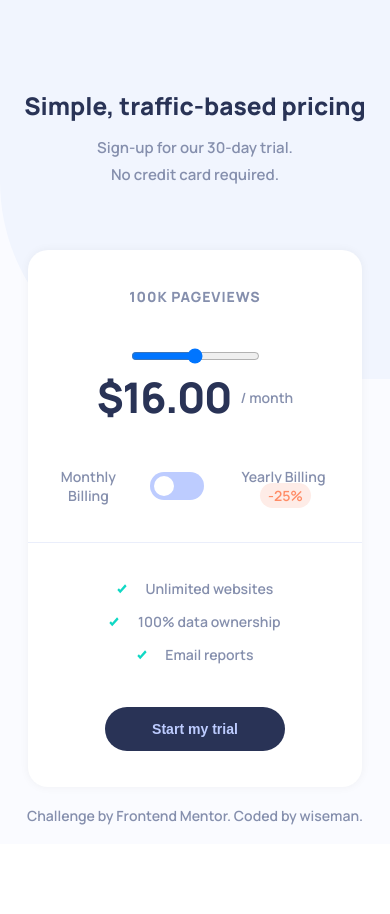
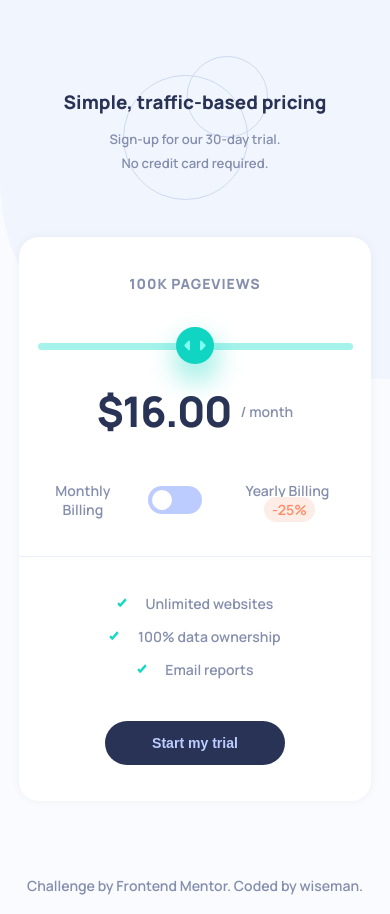
Before and after one commit to wiseman88/vue-card-template, a Vue app: page / in a window 390 px wide. Before the commit the page ends 844 px from the top, so only its background shows below. Built offline with nearby package versions, Linux system fonts and the light colour scheme.

Commit message:
mobile version done

```diff
--- a/src/App.vue
+++ b/src/App.vue
@@ -4,8 +4,10 @@
 
     </div>
     <div>
-      <div class="card-content">
-      <h1>
+      <div class="card-wrapper">
+      <div>
+        <div class="circles"></div>
+        <h1 class="heading-1">
           Simple, traffic-based pricing
         </h1>
         <div class="heading-2">
@@ -15,6 +17,7 @@
           <h2>
             No credit card required.
           </h2>
+        </div>
       </div>
 
       <card-component></card-component>
@@ -45,7 +48,7 @@ export default {
   position: relative;
   text-align: center;
   z-index: 1;
-  height: 100vh;
+  min-height: 100vh;
 }
 
 .bg {
@@ -70,4 +73,69 @@ export default {
   font-weight: $font-lg;
 }
 
+  .card-wrapper {
+  position: relative;
+  z-index: 10;
+  margin: 0 auto;
+
+  h1 {
+    font-weight: $font-lg;
+    font-size: rem(20px);
+    color: $dark-saturated-blue;
+    padding-top: rem(95px);
+    padding-bottom: rem(16px);
+  }
+
+  .heading-2 {
+    h2 {
+      color: $grayish-blue;
+      font-weight: $font-md;
+      font-size: rem(14px);
+
+      &:not(:last-of-type) {
+        margin-bottom: rem(6px);
+      }
+    }
+  }
+
+  .price-content {
+    margin-bottom: rem(44px);
+  }
+
+  .price {
+    margin-right: rem(10px);
+    font-size: rem(45px);
+    color: $dark-saturated-blue;
+    letter-spacing: rem(- 1.5px);
+  }
+
+  .check {
+    margin-bottom: 14px;
+  }
+
+  .check-icon {
+    margin-right: rem(20px);
+
+    img {
+      width: 10px;
+      height: 10px;
+    }
+  }
+}
+
+.circles {
+  position: absolute;
+  z-index: -1;
+  width: 145px;
+  height: 145px;
+  left: 0;
+  right: 0;
+  top: rem(60px);
+  margin-left: auto;
+  margin-right: auto;
+  background-image: url('./assets/img/pattern-circles.svg');
+  background-size: contain;
+  background-repeat: no-repeat;
+}
+
 </style>
--- a/src/assets/sass/_globals.scss
+++ b/src/assets/sass/_globals.scss
@@ -33,7 +33,7 @@ img {
 }
 
 .container {
-  padding: 0 rem(30px);
+  padding: 0 rem(20px);
 }
 
 .bold {
--- a/src/components/CardComponent.vue
+++ b/src/components/CardComponent.vue
@@ -105,26 +105,6 @@ export default {
             break;
         }
       });
-
-      // switch (this.rangeNumber.views) {
-      //   case '10K':
-      //     this.rangeNumber.price = '8'
-      //     break;
-      //   case '50K':
-      //     this.rangeNumber.price = '12'
-      //     break;
-      //   case '100K':
-      //     this.rangeNumber.price = '16'
-      //     break;
-      //   case '500K':
-      //     this.rangeNumber.price = '20'
-      //     break;
-      //   case '1M':
-      //     this.rangeNumber.price = '24'
-      //     break;
-      //   default:
-      //     break;
-      // }
     },
   },
 
@@ -133,56 +113,6 @@ export default {
 
 <style lang="scss">
 @import '/src/assets/sass/_app';
-
-  .card-content {
-  position: relative;
-  z-index: 10;
-  margin: 0 auto;
-
-  h1 {
-    font-weight: $font-lg;
-    font-size: rem(26px);
-    color: $dark-saturated-blue;
-    padding-top: rem(95px);
-    padding-bottom: rem(16px);
-  }
-
-  .heading-2 {
-    h2 {
-      color: $grayish-blue;
-      font-weight: $font-md;
-      font-size: rem(16px);
-
-      &:not(:last-of-type) {
-        margin-bottom: rem(6px);
-      }
-    }
-  }
-
-  .price-content {
-    margin-bottom: rem(44px);
-  }
-
-  .price {
-    margin-right: rem(10px);
-    font-size: rem(45px);
-    color: $dark-saturated-blue;
-    letter-spacing: rem(- 1.5px);
-  }
-
-  .check {
-    margin-bottom: 14px;
-  }
-
-  .check-icon {
-    margin-right: rem(20px);
-
-    img {
-      width: 10px;
-      height: 10px;
-    }
-  }
-}
 
 .card {
   display: inline-block;
@@ -207,4 +137,34 @@ export default {
   padding-right: rem(20px);
   padding-bottom: rem(39px);
 }
+
+.slider {
+  position: relative;
+  margin-bottom: rem(30px);
+}
+
+input[type='range'] {
+  -webkit-appearance: none;
+  width: 100%;
+  background-color: $soft-cyan;
+  outline: none;
+  height: rem(8px);
+  border-radius: rem(20px);
+
+  &::-webkit-slider-thumb {
+    position: relative;
+    -webkit-appearance: none;
+    height: rem(40px);
+    width: rem(40px);
+    border-radius: 50%;
+    background: $strong-cyan;
+    background-image: url('../assets/img/icon-slider.svg');
+    background-repeat: no-repeat;
+    background-position: center center;
+    cursor: pointer;
+    margin-top: -2px;
+    -webkit-box-shadow: 1px 14px 23px 5px rgba(16,213,194,0.34);
+box-shadow: 1px 14px 23px 5px rgba(16,213,194,0.34);
+  }
+}
 </style>
--- a/src/components/FooterComponent.vue
+++ b/src/components/FooterComponent.vue
@@ -15,10 +15,8 @@ export default {
 @import '/src/assets/sass/_app';
 
   .attribution {
-    position: absolute;
-    bottom: 0;
-    left: 0;
-    right: 0;
+    display: block;
     padding: rem(20px);
+    padding-top: rem(80px);
   }
 </style>
```
Lines whose indentation alone changed are shown as unchanged.
